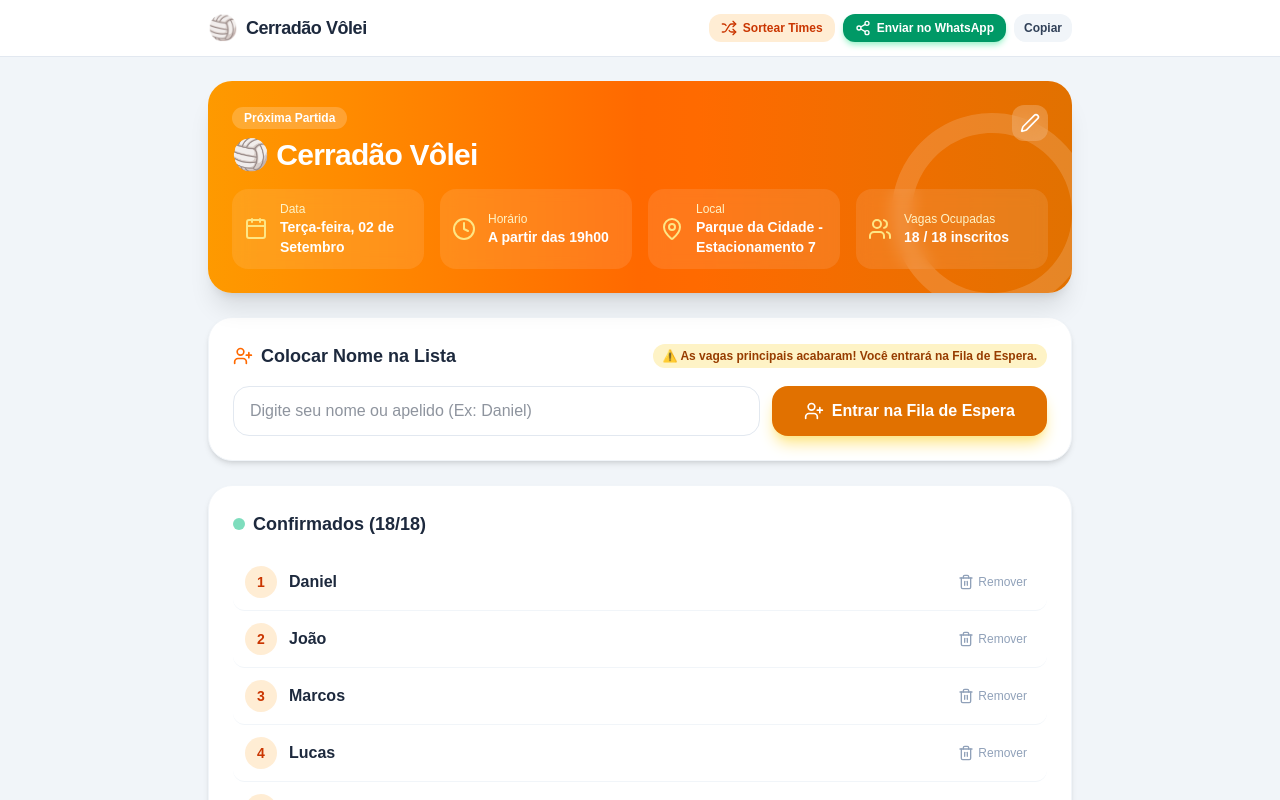
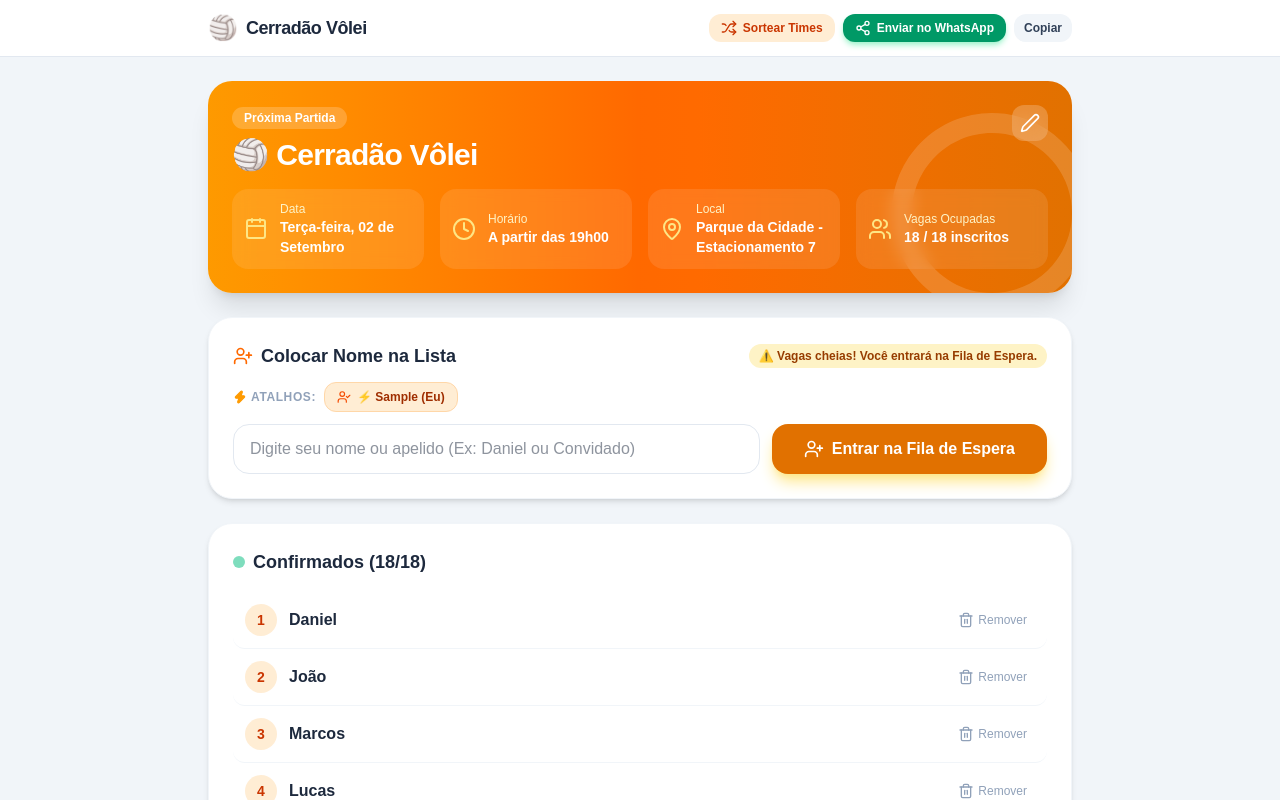
Before and after one commit to caldeirapro/cerradaovolei, a Next.js app: page / in a window 1280 px wide. Both pictures are taken after typing "Sample" into the empty fields and a click on the button "Entrar na Fila de Espera". Shown: the top 800 px of the page. Built offline with nearby package versions, Linux system fonts and the light colour scheme.

Commit message:
feat: adiciona atalhos rapidos e historico inteligente de nomes para convidados

```diff
--- a/src/components/AddPlayerForm.tsx
+++ b/src/components/AddPlayerForm.tsx
@@ -1,7 +1,7 @@
 'use client';
 
-import React, { useState } from 'react';
-import { UserPlus } from 'lucide-react';
+import React, { useState, useEffect } from 'react';
+import { UserPlus, UserCheck, Zap, X } from 'lucide-react';
 
 interface AddPlayerFormProps {
   onAddPlayer: (name: string) => void;
@@ -11,40 +11,155 @@ interface AddPlayerFormProps {
 
 export const AddPlayerForm: React.FC<AddPlayerFormProps> = ({ onAddPlayer, maxPlayers, currentCount }) => {
   const [name, setName] = useState('');
+  const [myMainName, setMyMainName] = useState<string>('');
+  const [nameHistory, setNameHistory] = useState<string[]>([]);
+  const [showHistory, setShowHistory] = useState(false);
+
+  useEffect(() => {
+    if (typeof window !== 'undefined') {
+      const savedMain = localStorage.getItem('cerradao_user_main_name');
+      if (savedMain) setMyMainName(savedMain);
+
+      const savedHistory = localStorage.getItem('cerradao_user_name_history');
+      if (savedHistory) {
+        try {
+          setNameHistory(JSON.parse(savedHistory));
+        } catch (e) {
+          setNameHistory([]);
+        }
+      }
+    }
+  }, []);
+
+  const saveNameToHistory = (enteredName: string) => {
+    if (typeof window === 'undefined' || !enteredName.trim()) return;
+    const cleanName = enteredName.trim();
+
+    // Se for o primeiro nome cadastrado no aparelho, define como nome principal
+    let newMain = myMainName;
+    if (!myMainName) {
+      newMain = cleanName;
+      setMyMainName(cleanName);
+      localStorage.setItem('cerradao_user_main_name', cleanName);
+    }
+
+    // Atualiza histórico (últimos 5 nomes únicos usados)
+    const updatedHistory = [cleanName, ...nameHistory.filter((n) => n !== cleanName)].slice(0, 5);
+    setNameHistory(updatedHistory);
+    localStorage.setItem('cerradao_user_name_history', JSON.stringify(updatedHistory));
+  };
 
   const handleSubmit = (e: React.FormEvent) => {
     e.preventDefault();
     if (!name.trim()) return;
+    saveNameToHistory(name);
     onAddPlayer(name.trim());
     setName('');
+    setShowHistory(false);
+  };
+
+  const handleQuickInsert = (selectedName: string) => {
+    setName(selectedName);
+    setShowHistory(false);
   };
 
   const isWaitlist = currentCount >= maxPlayers;
 
   return (
-    <div className="bg-white rounded-3xl p-6 shadow-md border border-slate-100 mb-6">
-      <div className="flex items-center justify-between mb-4">
+    <div className="bg-white rounded-3xl p-6 shadow-md border border-slate-100 mb-6 relative">
+      <div className="flex items-center justify-between mb-3">
         <h2 className="text-lg font-bold text-slate-800 flex items-center gap-2">
           <UserPlus className="w-5 h-5 text-orange-500" />
           Colocar Nome na Lista
         </h2>
         {isWaitlist && (
           <span className="bg-amber-100 text-amber-800 text-xs font-semibold px-2.5 py-1 rounded-full">
-            ⚠️ As vagas principais acabaram! Você entrará na Fila de Espera.
+            ⚠️ Vagas cheias! Você entrará na Fila de Espera.
           </span>
         )}
       </div>
 
-      <form onSubmit={handleSubmit} className="flex flex-col sm:flex-row gap-3">
-        <div className="flex-1">
+      {/* Atalhos Rápidos (Seu Nome e Histórico) */}
+      {(myMainName || nameHistory.length > 0) && (
+        <div className="mb-3 flex flex-wrap items-center gap-2">
+          <span className="text-xs font-bold text-slate-400 uppercase tracking-wider flex items-center gap-1">
+            <Zap className="w-3.5 h-3.5 text-amber-500 fill-amber-500" /> Atalhos:
+          </span>
+
+          {myMainName && (
+            <button
+              type="button"
+              onClick={() => handleQuickInsert(myMainName)}
+              className="bg-orange-100 hover:bg-orange-200 text-orange-800 text-xs font-bold px-3 py-1.5 rounded-xl transition-all flex items-center gap-1.5 active:scale-95 border border-orange-200"
+              title="Inserir meu nome principal"
+            >
+              <UserCheck className="w-3.5 h-3.5 text-orange-600" />
+              <span>⚡ {myMainName} (Eu)</span>
+            </button>
+          )}
+
+          {nameHistory
+            .filter((n) => n !== myMainName)
+            .map((histName) => (
+              <button
+                key={histName}
+                type="button"
+                onClick={() => handleQuickInsert(histName)}
+                className="bg-slate-100 hover:bg-slate-200 text-slate-700 text-xs font-semibold px-3 py-1.5 rounded-xl transition-all active:scale-95 border border-slate-200/60"
+              >
+                {histName}
+              </button>
+            ))}
+        </div>
+      )}
+
+      <form onSubmit={handleSubmit} className="flex flex-col sm:flex-row gap-3 relative">
+        <div className="flex-1 relative">
           <input
             type="text"
             required
-            placeholder="Digite seu nome ou apelido (Ex: Daniel)"
+            placeholder="Digite seu nome ou apelido (Ex: Daniel ou Convidado)"
             value={name}
-            onChange={(e) => setName(e.target.value)}
+            onChange={(e) => {
+              setName(e.target.value);
+              setShowHistory(true);
+            }}
+            onFocus={() => setShowHistory(true)}
             className="w-full px-4 py-3 rounded-2xl border border-slate-200 focus:outline-none focus:ring-2 focus:ring-orange-500 focus:border-transparent text-slate-800 font-medium"
           />
+
+          {/* Sugestões de Autocomplete em Dropdown se estiver digitando */}
+          {showHistory && nameHistory.length > 0 && name.trim().length > 0 && (
+            <div className="absolute top-full left-0 right-0 mt-1 bg-white border border-slate-200 rounded-2xl shadow-xl z-30 overflow-hidden divide-y divide-slate-100">
+              <div className="p-2 bg-slate-50 text-[11px] font-bold text-slate-400 uppercase tracking-wider flex justify-between items-center">
+                <span>Nomes salvos anteriormente</span>
+                <button
+                  type="button"
+                  onClick={() => setShowHistory(false)}
+                  className="text-slate-400 hover:text-slate-600 p-0.5"
+                >
+                  <X className="w-3.5 h-3.5" />
+                </button>
+              </div>
+              {nameHistory
+                .filter((n) => n.toLowerCase().includes(name.toLowerCase()))
+                .map((suggestedName) => (
+                  <button
+                    key={suggestedName}
+                    type="button"
+                    onClick={() => handleQuickInsert(suggestedName)}
+                    className="w-full text-left px-4 py-2.5 text-sm font-medium text-slate-700 hover:bg-orange-50 hover:text-orange-700 transition-colors flex items-center justify-between"
+                  >
+                    <span>{suggestedName}</span>
+                    {suggestedName === myMainName && (
+                      <span className="text-xs bg-orange-100 text-orange-700 font-bold px-2 py-0.5 rounded-md">
+                        Meu Nome
+                      </span>
+                    )}
+                  </button>
+                ))}
+            </div>
+          )}
         </div>
 
         <button
```
